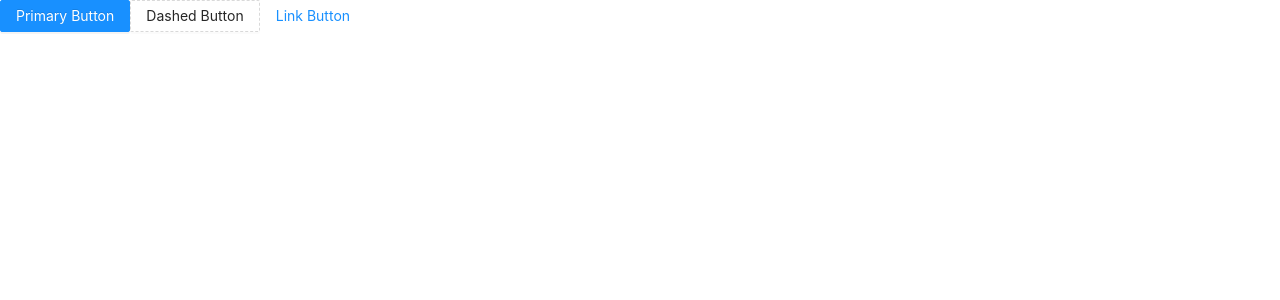
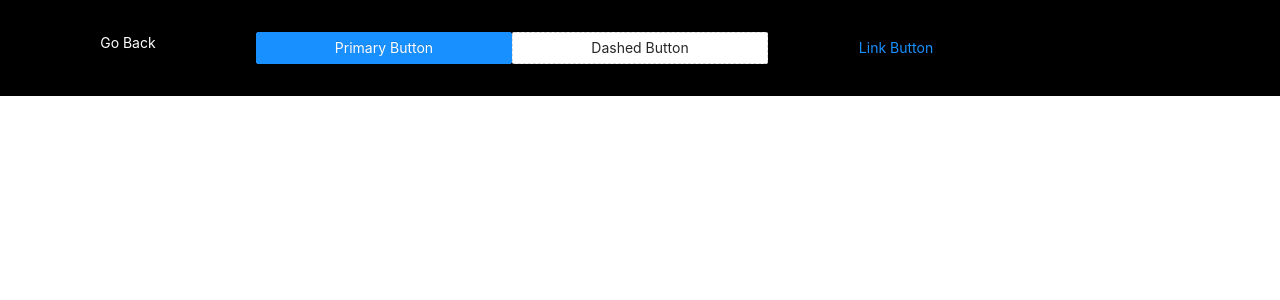
Before and after one commit to talhajubaer018/antdesign, a Next.js app: page /button in a window 1280 px wide. Shown: the top 300 px of the page. Built offline with nearby package versions, Linux system fonts and the light colour scheme.

Commit message:
small fix

```diff
--- a/pages/button.js
+++ b/pages/button.js
@@ -1,13 +1,15 @@
 import React from 'react'
 
 import { Button } from 'antd'
+import Link from 'next/link';
 
 const button = () => {
   return (
-    <div>
-         <Button type="primary">Primary Button</Button>
-         <Button type="dashed">Dashed Button</Button>
-         <Button type="link">Link Button</Button>
+    <div className='container'>
+      <Link href='/'><a className='back-btn'>Go Back</a></Link>
+      <Button type="primary">Primary Button</Button>
+      <Button type="dashed">Dashed Button</Button>
+      <Button type="link">Link Button</Button>
     </div>
   )
 }
--- a/pages/icon.js
+++ b/pages/icon.js
@@ -16,7 +16,7 @@ const icon = () => {
 
     return (
         <div className='container'>
-            <Link href='./'><a className='back-btn'>Go Back</a></Link>
+            <Link href='/'><a className='back-btn'>Go Back</a></Link>
             <SettingFilled />
             <HeartTwoTone twoToneColor="#52c41a" />
             <Icon component={HeartIcon} />
--- a/pages/index.js
+++ b/pages/index.js
@@ -7,7 +7,7 @@ export default function Home() {
       {
         items.map((item, index) => (
           <div className='card' key={index}>
-            <Link href={`./${item.name.toLocaleLowerCase()}`}>
+            <Link href={`/${item.name.toLocaleLowerCase()}`}>
               <a className='card'>{item.name}</a>
             </Link>
           </div>
--- a/styles/globals.css
+++ b/styles/globals.css
@@ -44,3 +44,6 @@ a {
 .card:hover {
   color: teal;
 }
+.back-btn {
+  text-align: center;
+}
```
